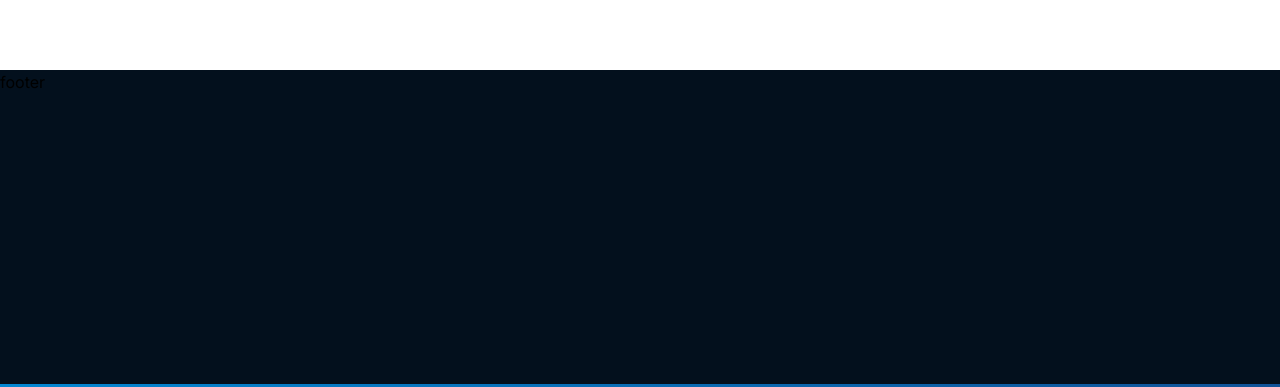
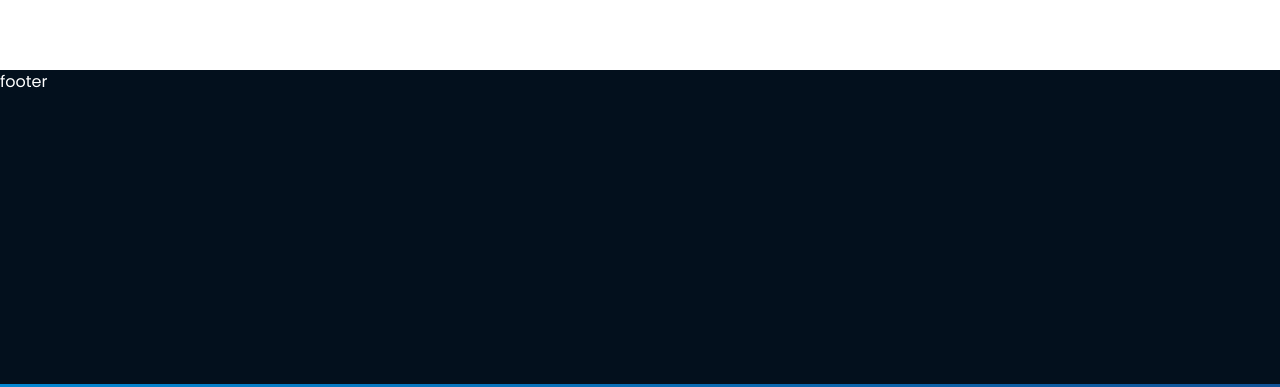
Before and after one commit to preeti-iiti/tpc-landing-page, a Next.js app: page / in a window 1280 px wide. Shown: the part 410-797 px from the top of the page. Built offline with nearby package versions, Linux system fonts and the light colour scheme.

Commit message:
font and background setup

```diff
--- a/src/app/globals.css
+++ b/src/app/globals.css
@@ -1,6 +1,8 @@
 @tailwind base;
 @tailwind components;
 @tailwind utilities;
+
+
 
 :root {
   --foreground-rgb: 0, 0, 0;
@@ -17,8 +19,9 @@
 }
 
 body {
-  color: rgb(var(--foreground-rgb));
+  color: black;
   background: white;
+
 }
 
 @layer utilities {
--- a/src/css/footer.module.css
+++ b/src/css/footer.module.css
@@ -1,9 +1,14 @@
+@import url('https://fonts.googleapis.com/css2?family=Poppins:ital,wght@0,100;0,200;0,300;0,400;0,500;0,600;0,700;0,800;0,900;1,100;1,200;1,300;1,400;1,500;1,600;1,700;1,800;1,900&display=swap');
+
+
 .wrapper{
     width: 100%;
     height: 20rem;
     background-color: #03101D;
     position: absolute;
     bottom: 0;
+    color: white;
+    font-family: Poppins;
 }
 
 .finishergrad{
```
